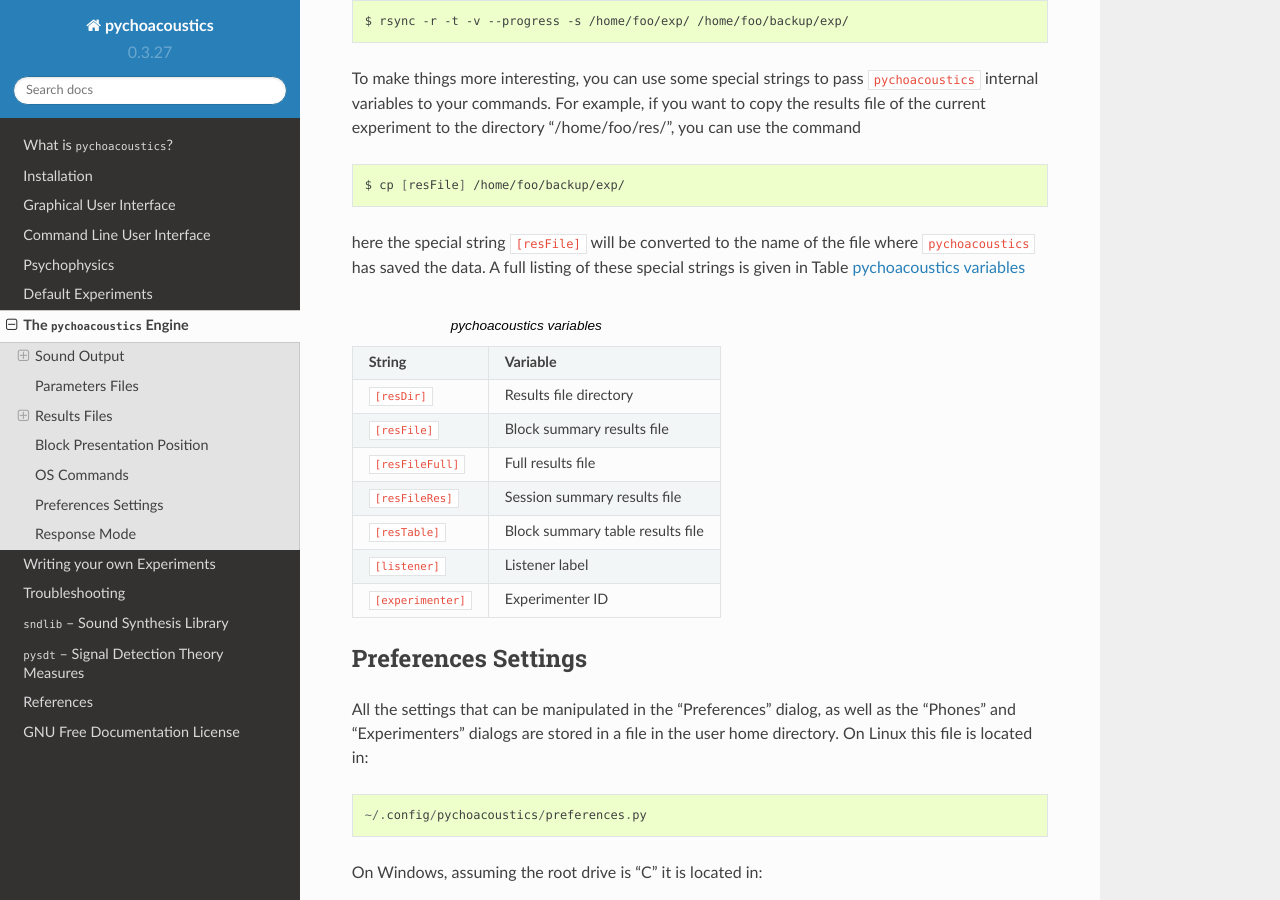
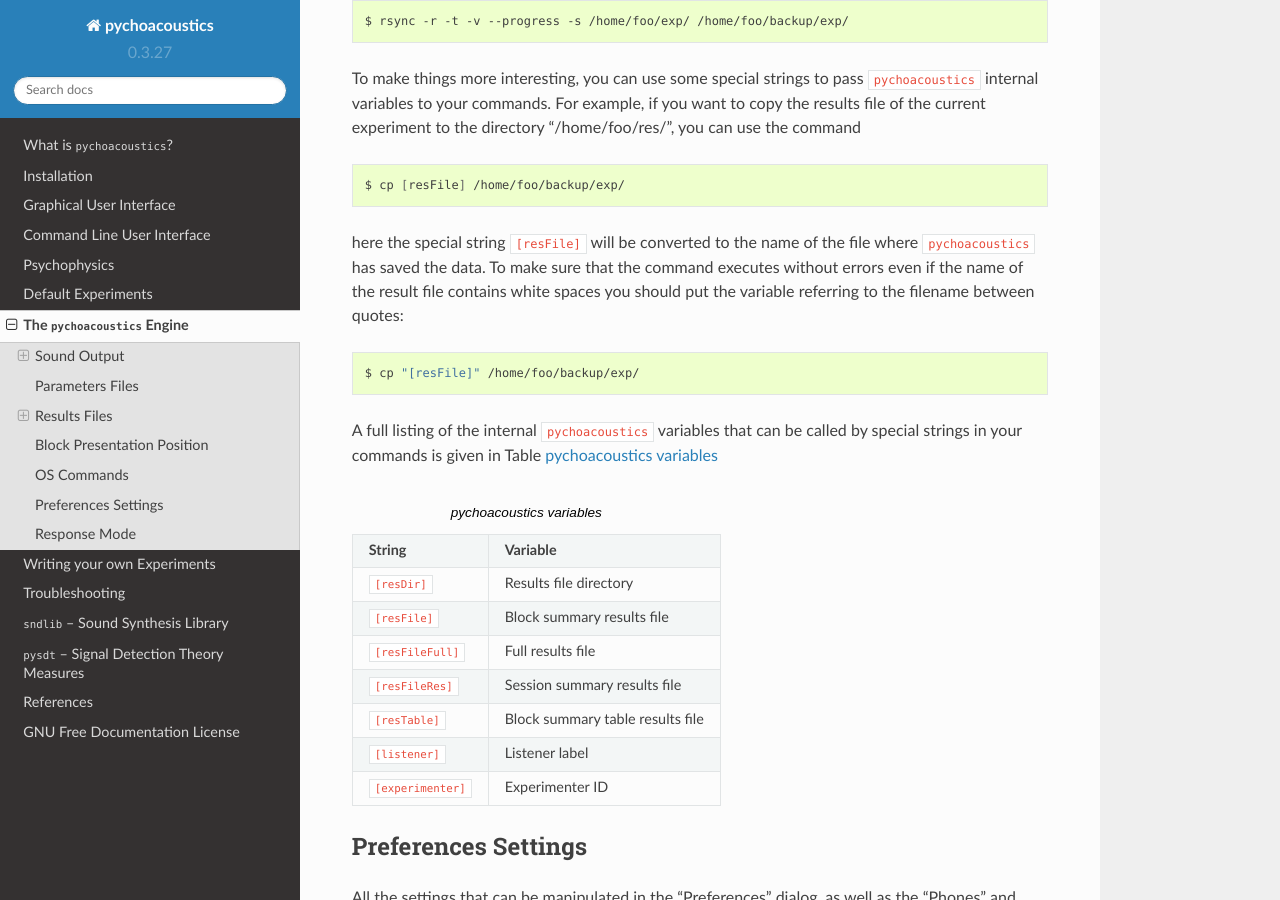
Before and after one commit to sam81/pychoacoustics, a Sphinx documentation site: the page built from pychoacoustics/doc/engine.rst, in a window 1280 px wide and 900 px high, scrolled down 11134 px. Built offline with Sphinx 7.4.7 and the Read the Docs theme 2.0.0, drawn with Linux system fonts in a browser that asks for light colours.

Commit message:
Use str.replace for parsing custon command arguments. Reverses previous commit that put pychovariables in quotes, it is the responsibility of the user to do so. Fix bug in substituting experimenter variable. Closes issue #26

```diff
--- a/pychoacoustics/doc/engine.rst
+++ b/pychoacoustics/doc/engine.rst
@@ -646,8 +646,18 @@ to the directory "/home/foo/res/", you can use the command
     $ cp [resFile] /home/foo/backup/exp/
 
 here the special string ``[resFile]`` will be converted to the name of
-the file where ``pychoacoustics`` has saved the data. A full listing of
-these special strings is given in Table :ref:`tab-pycho_variables`
+the file where ``pychoacoustics`` has saved the data. To make sure that
+the command executes without errors even if the name of the result file
+contains white spaces you should put the variable referring
+to the filename between quotes:
+
+.. code-block:: bash
+
+    $ cp "[resFile]" /home/foo/backup/exp/
+
+A full listing of the internal ``pychoacoustics`` variables that
+can be called by special strings in your commands is given in
+Table :ref:`tab-pycho_variables`
 
 .. _tab-pycho_variables:
 
```
Also changed, not shown: 1 other file.
